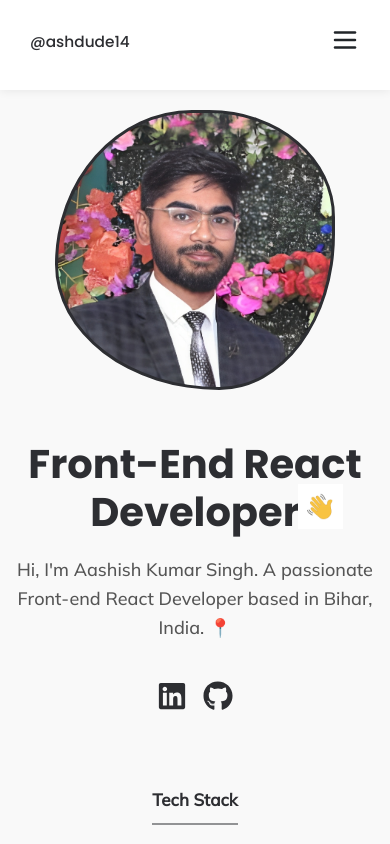
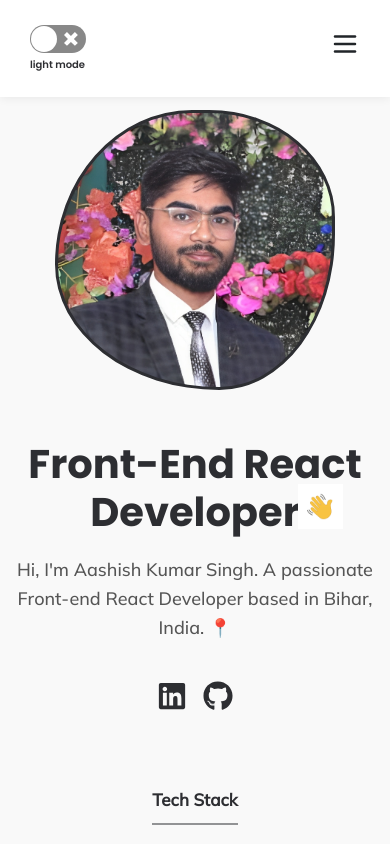
Before and after one commit to ashdude14/ashdude14.github.io, a React (Vite) app: page / in a window 390 px wide. Shown: the top 844 px of the page. Built offline with nearby package versions, Linux system fonts and the light colour scheme.

Commit message:
dark/light mode

```diff
--- a/package.json
+++ b/package.json
@@ -14,7 +14,8 @@
     "bootstrap": "^5.3.2",
     "react": "^18.2.0",
     "react-dom": "^18.2.0",
-    "react-icons": "^4.12.0"
+    "react-icons": "^4.12.0",
+    "react-switch": "^7.0.0"
   },
   "devDependencies": {
     "@types/react": "^18.2.43",
--- a/src/App.css
+++ b/src/App.css
@@ -14,7 +14,10 @@ body {
   font-family: "Poppins", sans-serif;
   position: relative;
 }
-
+body.dark-mode {
+  background-color: #141212; /* Dark background color */
+  color: #ffffff; /* Dark font color */
+}
 .container {
   max-width: 107rem;
   margin: 0 auto;
@@ -151,7 +154,18 @@ nav ul {
   list-style: none;
   gap: 2rem;
 }
+nav label{
+  display: flex;
+  list-style: none;
+  gap: 2rem;
+}
 nav ul a {
+  color: #2d2e32;
+  text-decoration: none;
+  transition: all 0.23s;
+  font-weight: 600;
+}
+nav label {
   color: #2d2e32;
   text-decoration: none;
   transition: all 0.23s;
@@ -866,3 +880,12 @@ footer h3 {
   transform: scale(1.2);
   transition: all 0.2s ease-in-out;
 }
+@media (max-width: 900px) {
+  .switch {
+    /* Your mobile-specific styles go here */
+    /* For example: */
+    font-size: 1rem;
+    color: rgb(1, 10, 183);
+    /* Add any other styles you want for the mobile screen */
+  }
+}
--- a/src/App.jsx
+++ b/src/App.jsx
@@ -1,4 +1,4 @@
-import React from "react";
+import React, { useState } from "react";
 import Navbar from "./components/Navbar";
 import"bootstrap/dist/css/bootstrap.min.css"
 import "./App.css"
@@ -7,17 +7,21 @@ import AboutMe from "./components/AboutMe";
 import Contact from "./components/Contact";
 import Footer from "./components/Footer";
 import Projects from "./components/Project";
+import { ThemeContext, useTheme } from "./context/themeContext";
 
 function App() {
+  const { theme,toggleTheme} =useTheme();
   return (
-    <>
+    <ThemeContext.Provider value={{theme,toggleTheme}}>
+    <div className={`App ${theme}`}>
       <Navbar/>
       <Hero/>
       <AboutMe/>
       <Projects/>
       <Contact/>
       <Footer/>
-     </>
+      </div>
+      </ThemeContext.Provider>
   );
 }
 
--- a/src/components/Navbar.jsx
+++ b/src/components/Navbar.jsx
@@ -1,9 +1,14 @@
 import { useState } from "react";
 //import "../dist/styles.css";
+import Switch from "react-switch"
 import { IconMenu2, IconX } from "@tabler/icons-react";
-//import { FaBeer, FaCoffee } from 'react-icons/fa';
+import { useTheme } from "../context/themeContext";
+import React from "react";
+import ReactSwitch from "react-switch";
+
 function Navbar() {
   const [hamburger, setHamburger] = useState(false);
+  const { theme, toggleTheme } = useTheme();
 
   const hamburgerMenu = () => {
     setHamburger(!hamburger);
@@ -35,9 +40,10 @@ function Navbar() {
   return (
     <>
       <nav>
-        <h3 onClick={pageUp} className="logo">
-          @ashdude14
-        </h3>
+      <div  className="switch">
+      <ReactSwitch onChange={toggleTheme} checked={theme === "dark"} />
+      <label>{theme === "light" ? "light mode" : "dark mode"} </label>
+      </div>
         <ul>
           {navlinks.map((item) => (
             <li key={item.name}>
--- /dev/null
+++ b/src/context/themeContext.jsx
@@ -0,0 +1,25 @@
+import React, { createContext, useContext, useState } from "react";
+
+export const ThemeContext = createContext();
+
+export const ThemeProvider = ({ children }) => {
+  const [theme, setTheme] = useState("light");
+
+  const toggleTheme = () => {
+    setTheme((currentTheme) => (currentTheme === "light" ? "dark" : "light"));
+  };
+
+  return (
+    <ThemeContext.Provider value={{ theme, toggleTheme }}>
+      {children}
+    </ThemeContext.Provider>
+  );
+};
+
+export const useTheme = () => {
+  const context = useContext(ThemeContext);
+  if (!context) {
+    throw new Error("useTheme must be used within a ThemeProvider");
+  }
+  return context;
+};
--- a/src/main.jsx
+++ b/src/main.jsx
@@ -2,9 +2,11 @@ import React from 'react'
 import ReactDOM from 'react-dom/client'
 import App from './App.jsx'
 import './App.css';
-
+import { ThemeProvider} from "./context/themeContext";
 ReactDOM.createRoot(document.getElementById('root')).render(
   <React.StrictMode>
+     <ThemeProvider>
     <App />
+    </ThemeProvider>
   </React.StrictMode>,
 )
```
Also changed, not shown: 2 other files (tests, documents, lock files or other folders).
